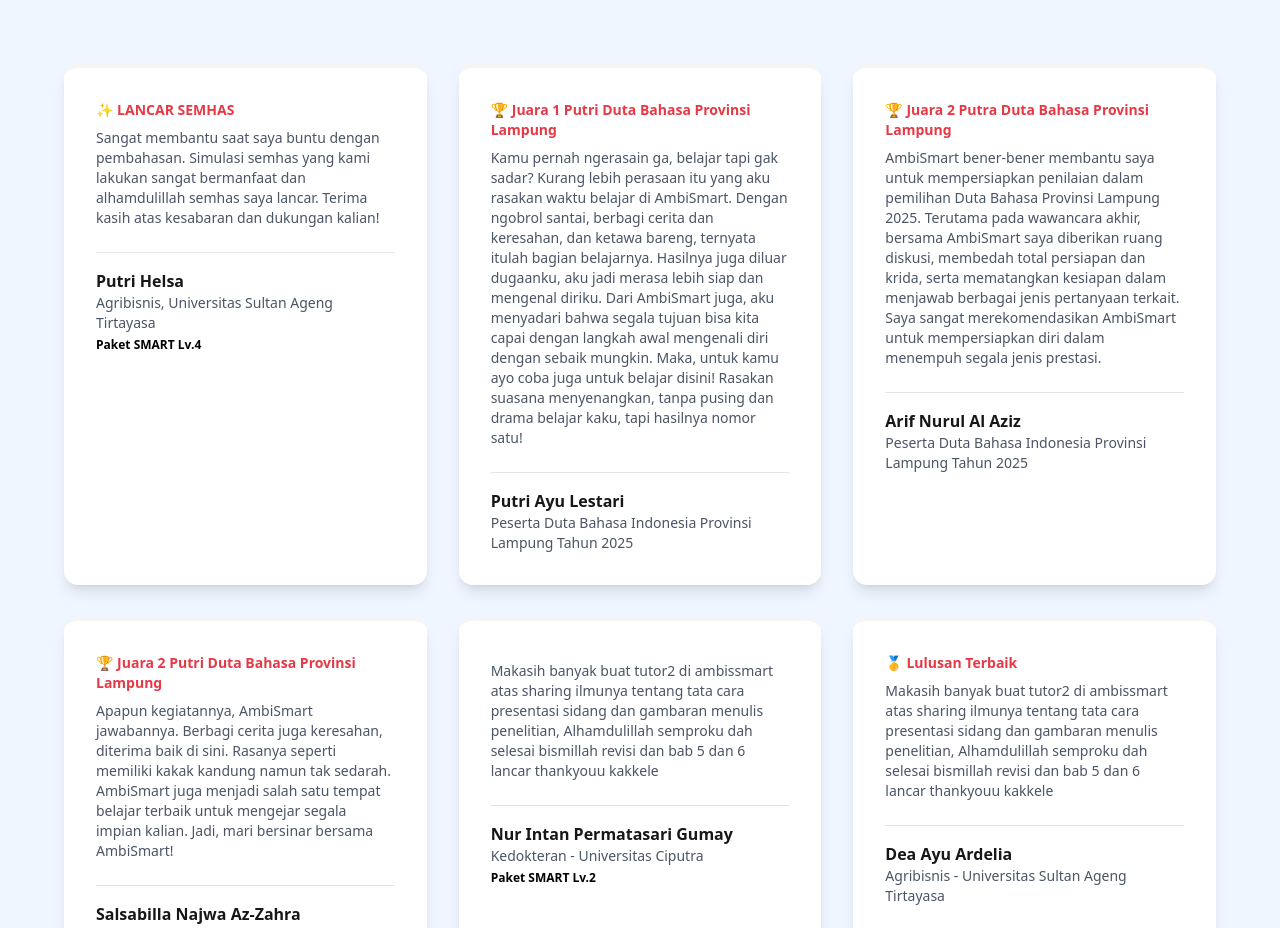
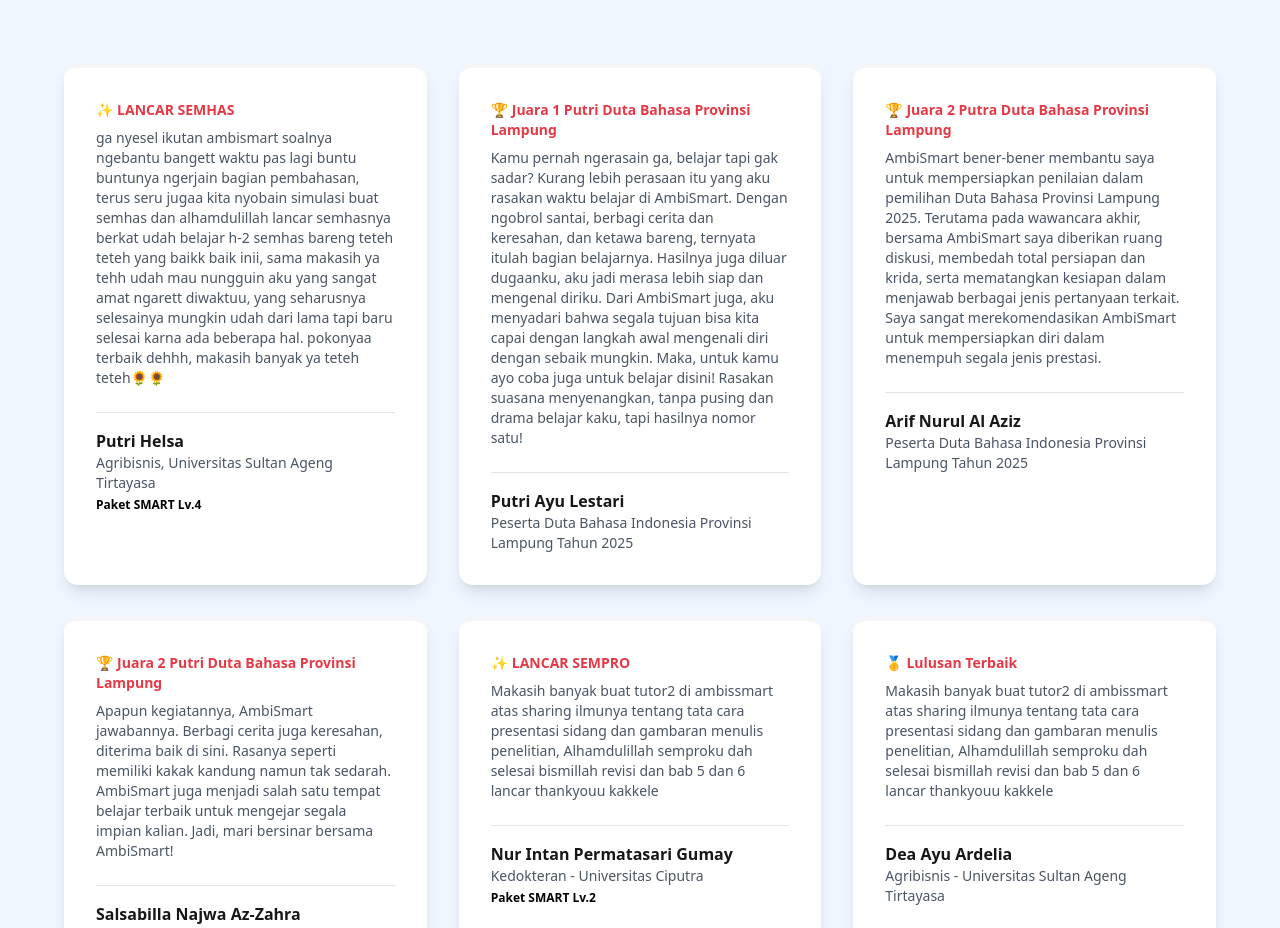
Before and after one commit to LuthfiAditya01/ambismart, a React (Vite) app: page / in a window 1280 px wide. Shown: the part 3708-4636 px from the top of the page. Built offline with nearby package versions, Linux system fonts and the light colour scheme.

Commit message:
Revisi Testimoni

```diff
--- a/src/components/testimonials.tsx
+++ b/src/components/testimonials.tsx
@@ -6,7 +6,7 @@
       package: "Paket SMART Lv.4",
       achievement: "✨ LANCAR SEMHAS",
       quote:
-        "Sangat membantu saat saya buntu dengan pembahasan. Simulasi semhas yang kami lakukan sangat bermanfaat dan alhamdulillah semhas saya lancar. Terima kasih atas kesabaran dan dukungan kalian!",
+        "ga nyesel ikutan ambismart soalnya ngebantu bangett waktu pas lagi buntu buntunya ngerjain bagian pembahasan, terus seru jugaa kita nyobain simulasi buat semhas dan alhamdulillah lancar semhasnya berkat udah belajar h-2 semhas bareng teteh teteh yang baikk baik inii, sama makasih ya tehh udah mau nungguin aku yang sangat amat ngarett diwaktuu, yang seharusnya selesainya mungkin udah dari lama tapi baru selesai karna ada beberapa hal. pokonyaa terbaik dehhh, makasih banyak ya teteh teteh🌻🌻",
     },
     {
       name: "Putri Ayu Lestari",
@@ -36,7 +36,7 @@
       name: "Nur Intan Permatasari Gumay",
       major: "Kedokteran - Universitas Ciputra",
       package: "Paket SMART Lv.2",
-      // achievement: "🥇 JUARA LOMBA",
+      achievement: "✨ LANCAR SEMPRO",
       quote:
         "Makasih banyak buat tutor2 di ambissmart atas sharing ilmunya tentang tata cara presentasi sidang dan gambaran menulis penelitian, Alhamdulillah semproku dah selesai bismillah revisi dan bab 5 dan 6 lancar thankyouu kakkele",
     },
```
